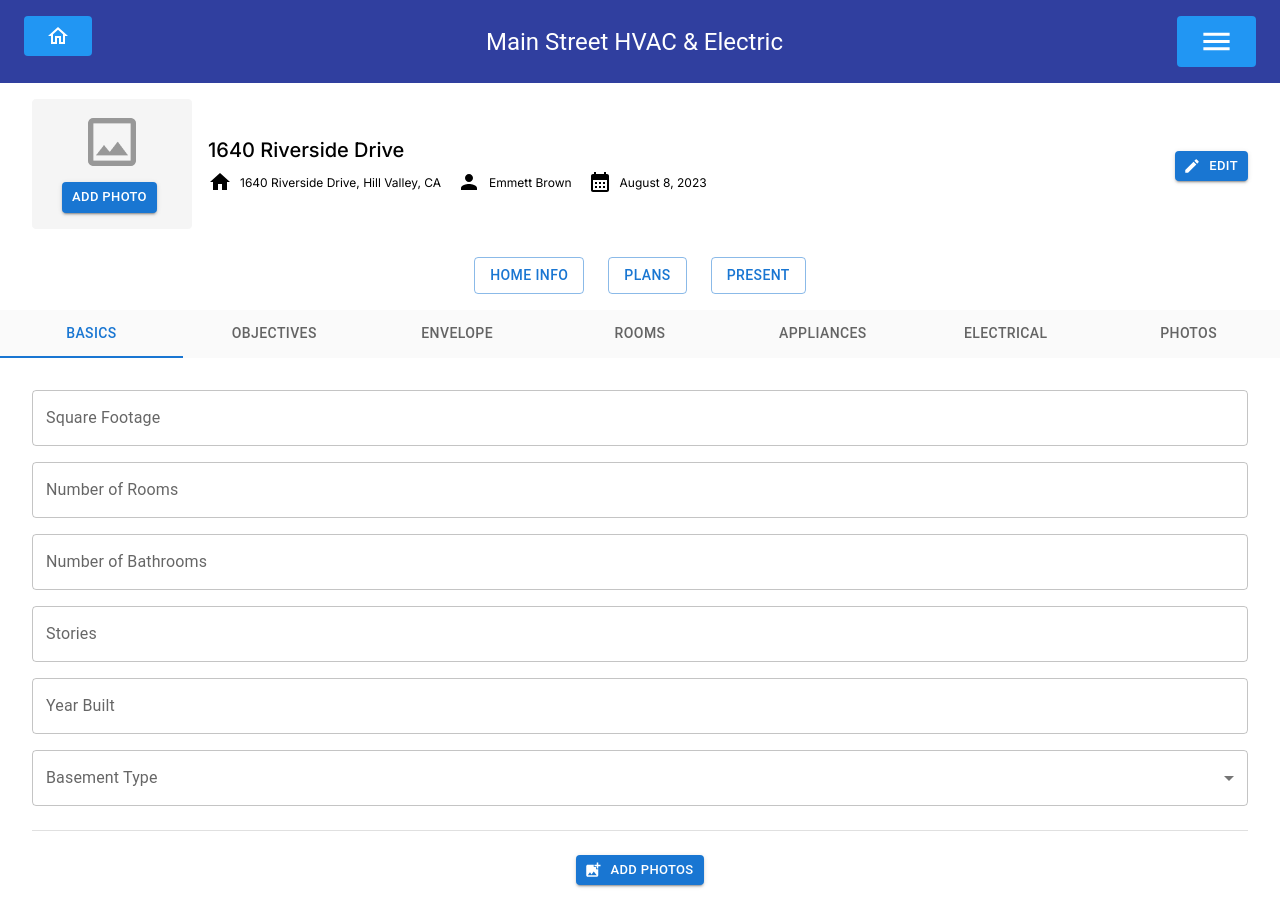
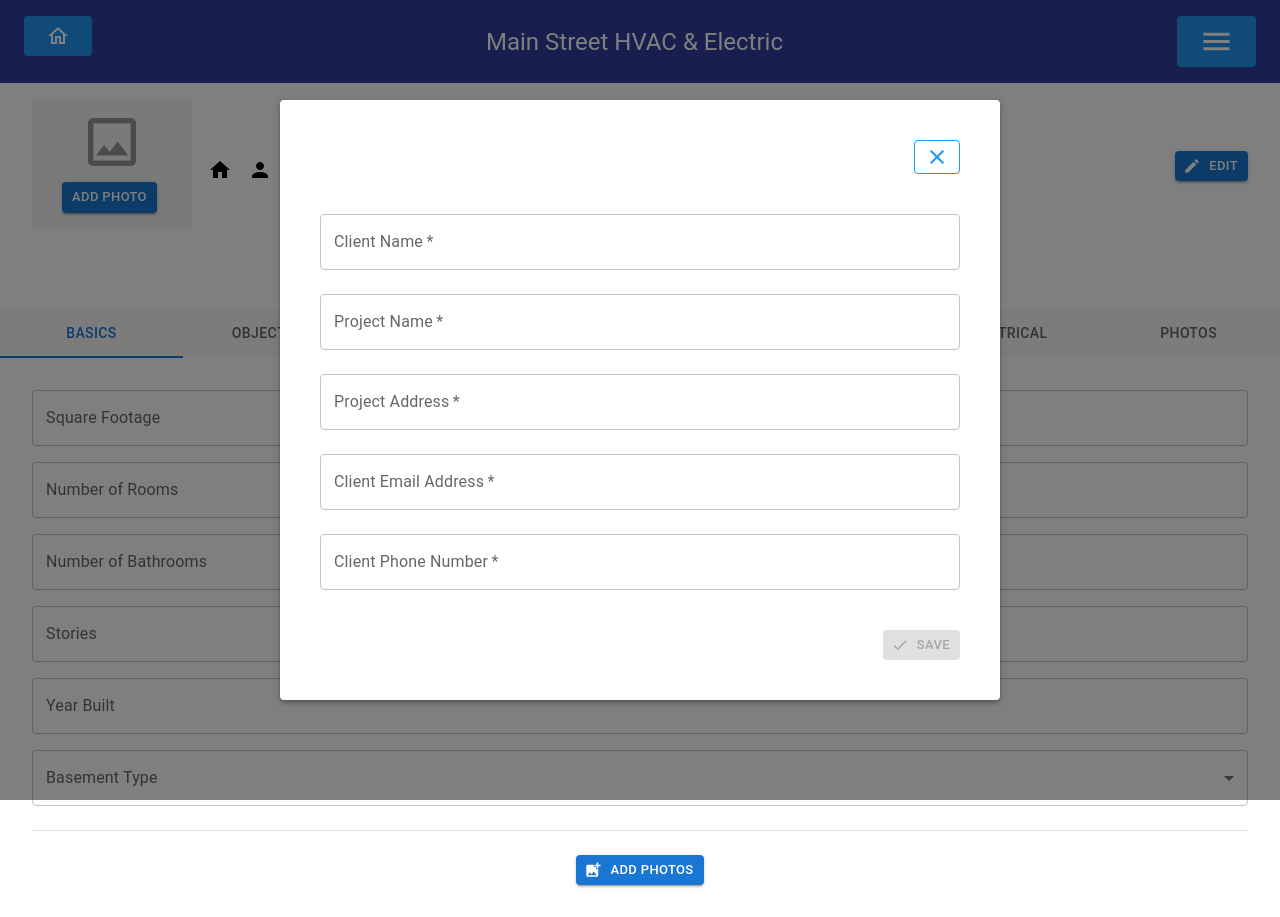
Before and after one commit to Duckling-Homes/duckling-mvp, a Next.js app: page /project/1 in a window 1280 px wide. Both pictures are taken after a click on the button "EDIT". Built offline with nearby package versions, Linux system fonts and the light colour scheme; no server answers; the database is empty.

Commit message:
Integrates the header of the data collection page with the backend

```diff
--- a/app/page.tsx
+++ b/app/page.tsx
@@ -59,8 +59,8 @@ const CreateProjectModal: React.FC<{
         onClose();
         resetState();
       }}
-      aria-labelledby="modal-title"
-      aria-describedby="modal-description"
+      aria-labelledby="new-project-modal"
+      aria-describedby="add-project-modal"
     >
       <div className="createModal__content">
         <div className="createModal__header">
--- a/app/project/[id]/page.tsx
+++ b/app/project/[id]/page.tsx
@@ -1,8 +1,8 @@
 "use client";
 
-import { useState } from "react";
-import { Button, Tab, Tabs } from "@mui/material";
-import { CalendarMonth, Edit, Home, Person } from "@mui/icons-material";
+import { useEffect, useState } from "react";
+import { Button, FormControl, IconButton, Modal, Tab, Tabs, TextField } from "@mui/material";
+import { CalendarMonth, Check, Close, Edit, Home, Person } from "@mui/icons-material";
 import Image from "next/image";
 import { Container } from "@/components/Container";
 import PlaceHolderPhoto from '../../assets/placeholder-image.png';
@@ -12,9 +12,146 @@ import {
 } from './Tabs/index';
 
 import './style.scss'
+import { NewProject, Project } from "@/types/types";
+import { useProjectContext } from "@/context/ProjectContext";
+import { useParams } from "next/navigation";
+
+// TODO: Definitely transform this into a component
+
+const EditProjectModal: React.FC<{
+  open: boolean;
+  onClose: () => void;
+  onConfirm: (updatedProject: Project) => void;
+  project: Project;
+}> = ({ open, onConfirm, onClose, project }) => {
+  const [newProjectData, setNewProjectData] = useState<Project>({ project })
+
+  const handleDataChange = (fieldName: string, value: string) => {
+    setNewProjectData((prevData) => ({
+      ...prevData,
+      [fieldName]: value,
+    }));
+  };
+
+  const isSaveButtonEnabled = Object.values(newProjectData).every(Boolean);
+
+  return (
+    <Modal
+      open={open}
+      className="createModal"
+      onClose={() => onClose()}
+      aria-labelledby="modal-title"
+      aria-describedby="modal-description"
+    >
+      <div className="createModal__content">
+        <div className="createModal__header">
+          <p>{project?.name}</p>
+          <IconButton
+            sx={{
+              borderRadius: '4px',
+              border: '1px solid #2196F3',
+              color: '#2196F3',
+              padding: '4px 10px',
+            }}
+            onClick={onClose}
+            aria-label="close">
+            <Close />
+          </IconButton>
+        </div>
+        <form className='createModal__form'>
+          <FormControl>
+            <TextField
+              onChange={
+                ({ target }) => handleDataChange('homeownerName', target.value)
+              }
+              fullWidth
+              id="outlined-basic"
+              label="Client Name"
+              variant="outlined"
+              value={project?.homeownerName}
+              required
+              placeholder='Client Name'
+            />
+          </FormControl>
+          <FormControl>
+            <TextField
+              onChange={({ target }) => handleDataChange('name', target.value)}
+              id="outlined-basic"
+              label="Project Name"
+              variant="outlined"
+              value={project?.name}
+              required
+              placeholder='Project Name'
+            />
+          </FormControl>
+          <FormControl>
+            <TextField
+              onChange={
+                ({ target }) => handleDataChange('homeownerAddress', target.value)
+              }
+              id="outlined-basic"
+              label="Project Address"
+              variant="outlined"
+              value={project?.homeownerAddress}
+              required
+              placeholder='Project Address'
+            />
+          </FormControl>
+          <FormControl>
+            <TextField
+              onChange={
+                ({ target }) => handleDataChange('homeownerEmail', target.value)
+              }
+              id="outlined-basic"
+              label="Client Email Address"
+              variant="outlined"
+              value={project?.homeownerEmail}
+              required
+              placeholder='Client Email Address'
+            />
+          </FormControl>
+          <FormControl>
+            <TextField
+              onChange={
+                ({ target }) => handleDataChange('homeownerPhone', target.value)
+              }
+              id="outlined-basic"
+              label="Client Phone Number"
+              variant="outlined"
+              value={project?.homeownerPhone}
+              required
+              placeholder='Client Phone Number'
+            />
+          </FormControl>
+        </form>
+        <div className="createModal__footer">
+          <Button
+            variant='contained'
+            startIcon={<Check />}
+            onClick={() => onConfirm(newProjectData)}
+            disabled={!isSaveButtonEnabled}
+            size='small'
+            sx={{
+              marginLeft: 'auto'
+            }}
+            color='primary'>Save
+          </Button>
+        </div>
+      </div>
+    </Modal>
+  );
+};
 
 const DataCollection = () => {
-  const [value, setValue] = useState<number>(0);
+  const [openModal, setOpenModal] = useState<boolean>(false);
+  const [value, setValue] = useState<number>(0); //TODO: rename this please
+  const { currentProject, fetchProject } = useProjectContext();
+  const { id } = useParams()
+
+  useEffect(() => {
+    fetchProject(id)
+    console.log(currentProject)
+  }, [id]);
 
   const handleChange = (event: any, newValue: number) => {
     setValue(newValue);
@@ -28,6 +165,14 @@ const DataCollection = () => {
 
   return (
     <>
+      <EditProjectModal
+        open={openModal}
+        project={currentProject}
+        onClose={() => setOpenModal(false)}
+        onConfirm={() => console.log('Modal')}
+        aria-labelledby="modal-title"
+        aria-describedby="modal-description"
+      />
       <Container>
         <div className="dataCollection">
           <div className="dataCollection__header">
@@ -41,22 +186,24 @@ const DataCollection = () => {
               </Button>
             </div>
             <div className="dataCollection__projectInfo">
-              <p className="dataCollection__title">1640 Riverside Drive</p>
+              <p className="dataCollection__title">{currentProject?.name}</p>
               <div className="dataCollection__infoWrapper">
                 <span className="dataCollection__info">
-                  <Home />1640 Riverside Drive, Hill Valley, CA
+                  <Home />{currentProject?.homeownerAddress}
                 </span>
                 <span className="dataCollection__info">
-                  <Person /> Emmett Brown
+                  <Person />{currentProject?.homeownerName}
                 </span>
                 <span className="dataCollection__info">
-                  <CalendarMonth /> August 8, 2023
+                  {/* TODO: make this beautiful */}
+                  <CalendarMonth />{currentProject?.createdAt}
                 </span>
               </div>
             </div>
             <Button
               variant="contained"
               size="small"
+              onClick={() => setOpenModal(true)}
               startIcon={<Edit />}
             >
               Edit
--- a/app/project/[id]/style.scss
+++ b/app/project/[id]/style.scss
@@ -65,3 +65,45 @@
     padding: 32px;
   }
 }
+
+//TODO: move this to a separate component
+.createModal {
+  $self: &;
+  display: flex;
+  align-items: center;
+  justify-content: space-around;
+
+  &__content {
+    display: flex;
+    gap: 40px;
+    flex-direction: column;
+    margin: 0 auto;
+    background-color: #FFF;
+    border-radius: 4px;
+    width: 50%;
+    box-shadow: 0px 2px 4px -1px rgba(0, 0, 0, 0.20), 0px 4px 5px 0px rgba(0, 0, 0, 0.14), 0px 1px 10px 0px rgba(0, 0, 0, 0.12);
+    padding: 40px;
+
+    #{$self}__header {
+      display: flex;
+      justify-content: space-between;
+      align-items: center;
+
+      p {
+        font-size: 24px;
+      }
+    }
+
+    #{$self}__form {
+      display: flex;
+      flex-direction: column;
+      gap: 24px;
+    }
+
+    #{$self}__footer {
+      display: flex;
+      justify-content: end;
+    }
+
+  }
+}
--- a/app/providers.tsx
+++ b/app/providers.tsx
@@ -2,11 +2,14 @@
 import React from "react";
 
 import { ProjectListProvider } from "@/context/ProjectListContext";
+import { ProjectProvider } from "@/context/ProjectContext";
 
 export function Providers({ children }: { children: React.ReactNode }) {
   return (
     <ProjectListProvider>
-      {children}
+      <ProjectProvider>
+        {children}
+      </ProjectProvider>
     </ProjectListProvider>
   );
 }
--- /dev/null
+++ b/context/ProjectContext.tsx
@@ -0,0 +1,47 @@
+import React, { createContext, useContext, useEffect, useState, ReactNode } from "react";
+import { NewProject, Project } from "@/types/types";
+import customFetch from "@/app/helpers/customFetch";
+
+interface ProjectContextProps {
+  currentProject: Project | null;
+  fetchProject: (projectId: string) => Promise<void>;
+}
+
+const ProjectContext = createContext<ProjectContextProps | undefined>(undefined);
+
+export const useProjectContext = () => {
+  const context = useContext(ProjectContext);
+  if (!context) {
+    throw new Error("useProjectContext must be used within a ProjectProvider");
+  }
+  return context;
+};
+
+export const ProjectProvider: React.FC<{ children: ReactNode }> = ({ children }) => {
+  const [currentProject, setCurrentProject] = useState<Project | null>(null);
+
+  async function fetchProject(projectId: string) {
+    try {
+      const response = await customFetch(`/api/projects/${projectId}`);
+      if (!response.ok) {
+        throw new Error("Failed to fetch project");
+      }
+
+      const data = await response.json();
+      setCurrentProject(data);
+    } catch (error) {
+      console.error("Error fetching project:", error);
+    }
+  }
+
+  const contextValue: ProjectContextProps = {
+    currentProject,
+    fetchProject,
+  };
+
+  return (
+    <ProjectContext.Provider value={contextValue}>
+      {children}
+    </ProjectContext.Provider>
+  );
+};
--- a/context/ProjectListContext.tsx
+++ b/context/ProjectListContext.tsx
@@ -5,12 +5,10 @@ import { NewProject, Project } from "@/types/types";
 
 import customFetch from "@/app/helpers/customFetch";
 
-
-// Define the shape of the context
 interface ProjectListContextProps {
   projects: Project[];
   setProjects: React.Dispatch<React.SetStateAction<Project[]>>;
-  fetchProjects: () => Promise<Project[]>;
+  fetchProjects: () => Promise<void>;
   createProject: (newProject: NewProject) => Promise<void>;
 }
 
@@ -31,7 +29,6 @@ export const ProjectListProvider: React.FC<{
 }> = ({ children }) => {
 
   const [projects, setProjects] = useState<Project[]>([]);
-  const [openModal, setOpenModal] = useState<boolean>(false);
 
   useEffect(() => {
     fetchProjects();
```
